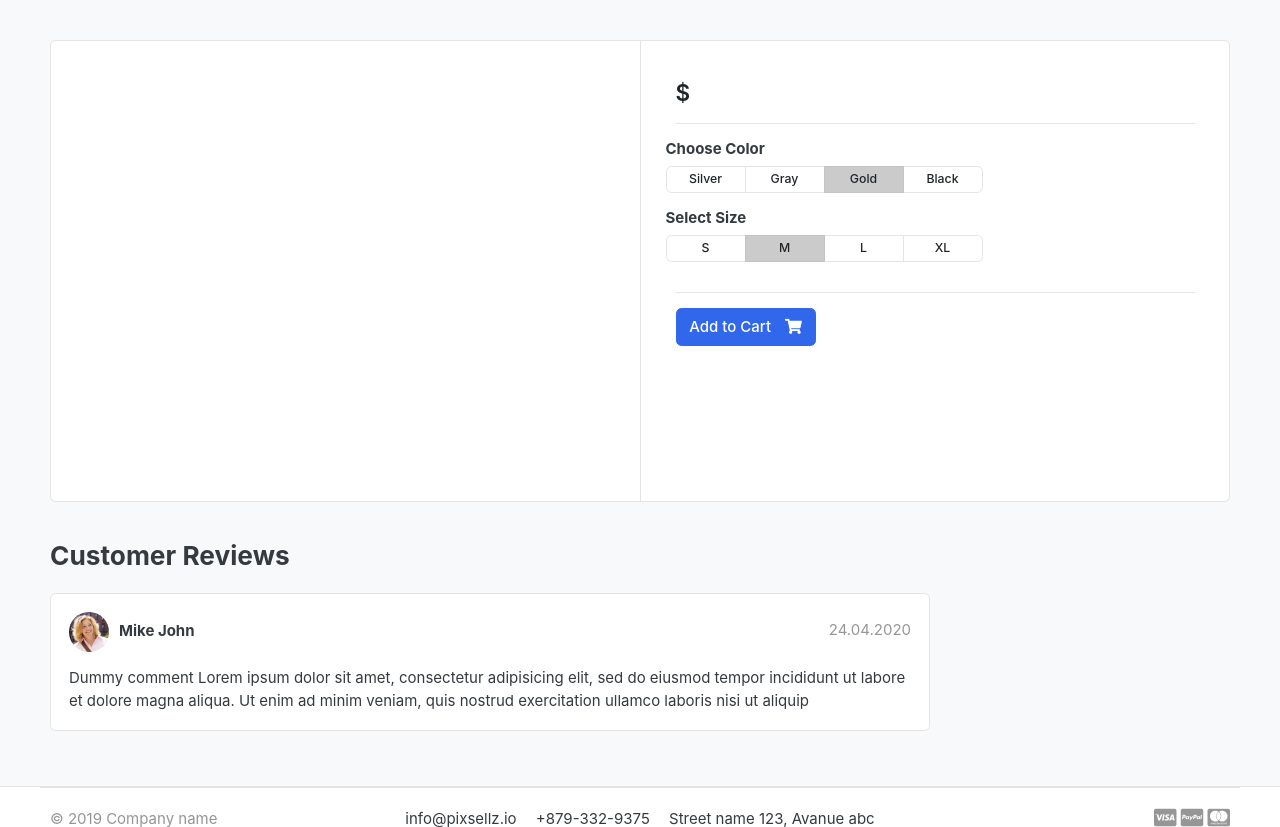
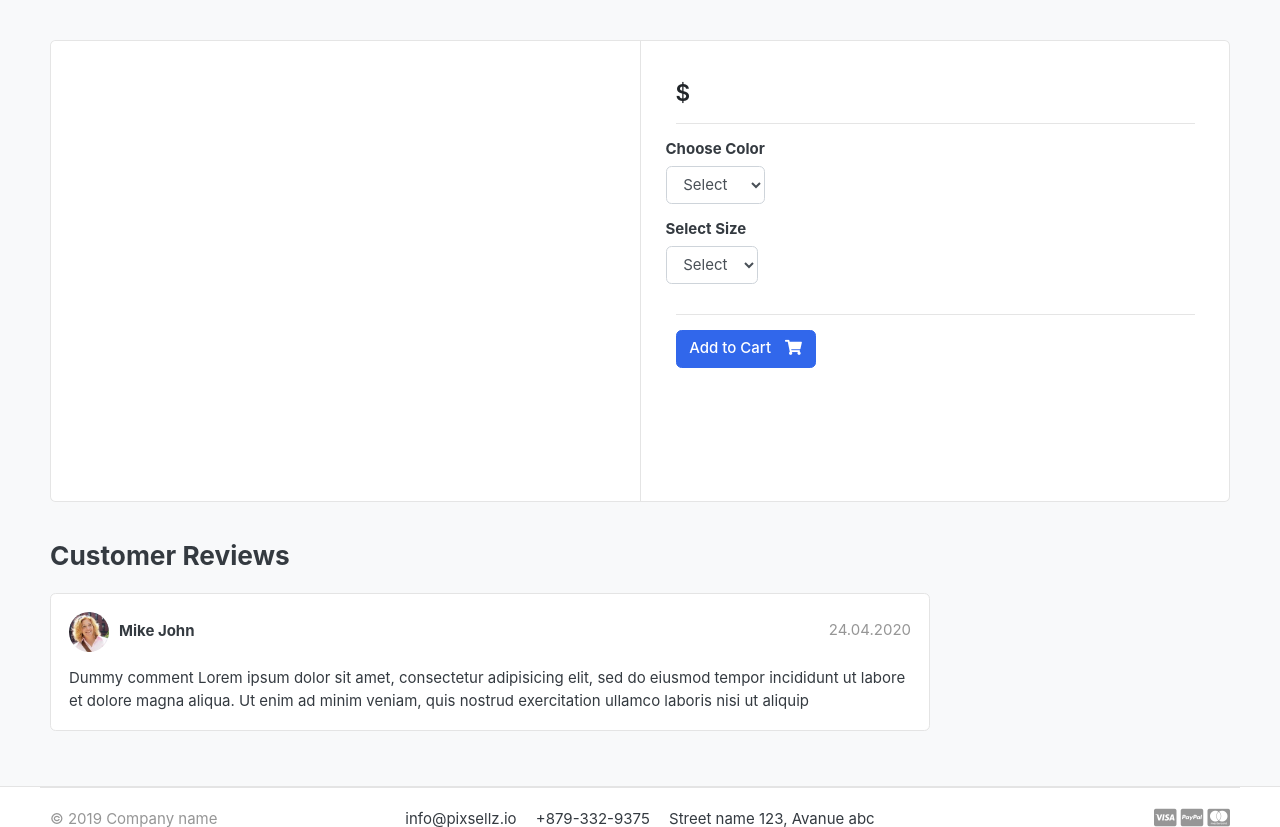
Before and after one commit to pulkitkhandelwal29/OnlineCart-Ecommerce-Website, a Django app: template store/templates/store/product_detail.html in a window 1280 px wide. Shown: the part 118-945 px from the top of the page. Run offline with Django 3.2, Linux system fonts and the light colour scheme; the template is opened without the code that fills it, so the values that code supplies are empty; some libraries are stand-ins or nearby versions; some web fonts are replaced.

Commit message:
Product Variations and Variation Manager

```diff
--- a/carts/models.py
+++ b/carts/models.py
@@ -1,6 +1,6 @@
 from django.db import models
 
-from store.models import Product
+from store.models import Product,Variation
 
 # Create your models here.
 class Cart(models.Model):
@@ -13,6 +13,7 @@ class Cart(models.Model):
 
 class CartItem(models.Model):
     product = models.ForeignKey(Product,on_delete = models.CASCADE)
+    variations = models.ManyToManyField(Variation,blank=True) #Many products can have many variation
     cart = models.ForeignKey(Cart,on_delete=models.CASCADE)
     quantity = models.IntegerField()
     is_active = models.BooleanField(default=True)
@@ -20,5 +21,5 @@ class CartItem(models.Model):
     def sub_total(self): #calculating sub_total in the cart page
         return self.product.price * self.quantity
 
-    def __str__(self):
+    def __unicode__(self):
         return self.product
--- a/carts/views.py
+++ b/carts/views.py
@@ -1,6 +1,6 @@
 from django.shortcuts import render,redirect,get_object_or_404
 
-from store.models import Product
+from store.models import Product,Variation
 
 from .models import Cart,CartItem
 
@@ -39,7 +39,26 @@ def _cart_id(request):
 
 def add_cart(request,product_id):
     '''Adds product in cart when clicked on "Add to Cart"'''
-    product = Product.objects.get(id = product_id) #This will get the product
+
+    product = Product.objects.get(id = product_id) #This will get the product (needed in add cart, variation thing)
+
+    product_variation = []
+    if request.method=='POST':
+        #Product variation /store/shirt/?color=red&size=large
+        # color = request.POST['color']
+        # size = request.POST['size']
+        #Making it smarter to detect whether it is color,size,brand,author etc.
+        for item in request.POST:
+            key=item
+            value = request.POST[key]
+
+            try:
+                #iexact is exact matching
+                variation = Variation.objects.get(product = product ,variation_category__iexact=key,varition_value__iexact=value)
+                product_variation.append(variation)
+            except:
+                pass
+
     try:
         cart = Cart.objects.get(cart_id = _cart_id(request)) #Get the cart usin cart id present in the session
     except Cart.DoesNotExist:
--- a/store/templates/store/product_detail.html
+++ b/store/templates/store/product_detail.html
@@ -19,6 +19,10 @@
 </article> <!-- gallery-wrap .end// -->
 		</aside>
 		<main class="col-md-6 border-left">
+
+<!--Product variation (dyanmic values will be provided to select, will be added in admin page)-->
+<form action="{% url 'add_cart' single_product.id %}" method="POST">
+	{% csrf_token %}
 	<article class="content-body">
 
 	<h2 class="title">{{ single_product.product_name }}</h2>
@@ -34,39 +38,23 @@
 		<div class="row">
 			<div class="item-option-select">
 				<h6>Choose Color</h6>
-			<div class="btn-group btn-group-sm btn-group-toggle" data-toggle="buttons">
-			  <label class="btn btn-light">
-			    <input type="radio" name="radio_color"> Silver
-			  </label>
-			  <label class="btn btn-light">
-			    <input type="radio" name="radio_color" > Gray
-			  </label>
-			  <label class="btn btn-light active">
-			    <input type="radio" name="radio_color checked"> Gold
-			  </label>
-			  <label class="btn btn-light">
-			    <input type="radio" name="radio_color"> Black
-			  </label>
-			</div>
+					<select name='color' class='form-control' required>
+						<option value='' disabled selected>Select</option>
+						{% for i in single_product.variation_set.colors %} <!--_set.colors will bring all the data from variation model-->
+						<option value='{{ i.varition_value | lower }}'>{{ i.variation_value | capfirst }}</option>
+						{% endfor %}
+					</select>
 			</div>
 		</div> <!-- row.// -->
 		<div class="row">
 			<div class="item-option-select">
 				<h6>Select Size</h6>
-			<div class="btn-group btn-group-sm btn-group-toggle" data-toggle="buttons">
-			  <label class="btn btn-light">
-			    <input type="radio" name="radio_color"> S
-			  </label>
-			  <label class="btn btn-light active">
-			    <input type="radio" name="radio_color" checked> M
-			  </label>
-			  <label class="btn btn-light">
-			    <input type="radio" name="radio_color"> L
-			  </label>
-			  <label class="btn btn-light">
-			    <input type="radio" name="radio_color"> XL
-			  </label>
-			</div>
+				<select name='size' class='form-control' required>
+					<option value='' disabled selected>Select</option>
+					{% for i in single_product.variation_set.sizes %} <!--_set.sizes will bring all the sizes data from variation model-->
+					<option value='{{ i.varition_value | lower }}'>{{ i.variation_value | capfirst }}</option>
+					{% endfor %}
+				</select>
 			</div>
 		</div> <!-- row.// -->
 		<hr>
@@ -80,10 +68,12 @@
 			<a href="{% url 'cart' %}" class="btn  btn-outline-primary"> <span class="text">View Cart</span> <i class="fas fa-eye"></i> </a>
 			{% else %}
 				<!--adding url 'add_cart' with provided product id-->
-		<a href="{% url 'add_cart' single_product.id %}" class="btn  btn-primary"> <span class="text">Add to Cart</span> <i class="fas fa-shopping-cart"></i> </a>
+				<!--changed from anchor tag to button as form is opened at the starting(changed because of variation section)-->
+			<button type="submit" class="btn  btn-primary"> <span class="text">Add to Cart</span> <i class="fas fa-shopping-cart"></i> </a>
 	  	{% endif %}
 	{% endif %}
 	</article> <!-- product-info-aside .// -->
+</form>
 		</main> <!-- col.// -->
 	</div> <!-- row.// -->
 </div> <!-- card.// -->
```
Also changed, not shown: carts/admin.py (+8 -2 lines), store/admin.py (+13 -1 lines), store/models.py (+25 -0 lines), carts/migrations/0002_cartitem_variations.py (added), store/migrations/0002_variation.py (added), store/migrations/0003_alter_variation_variation_category.py (added). Lines whose indentation alone changed are shown as unchanged.
